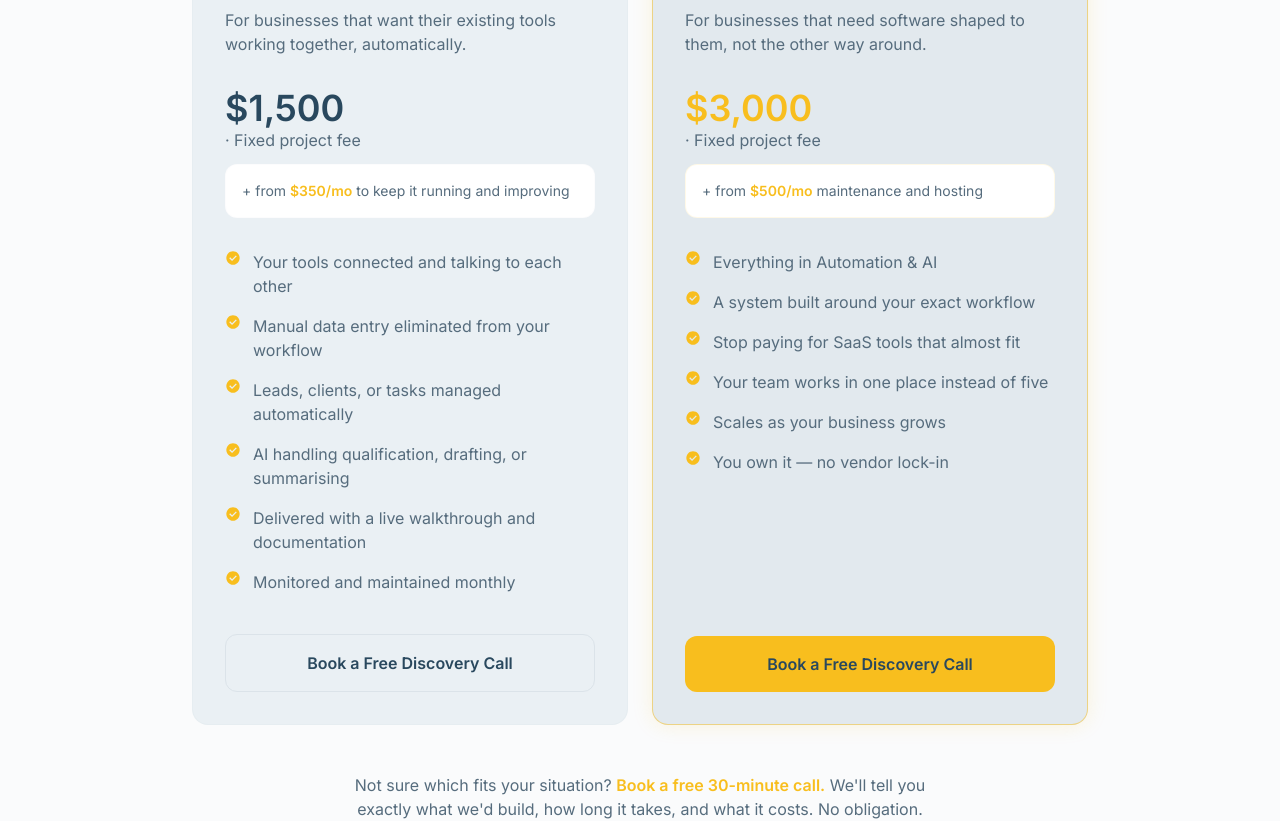
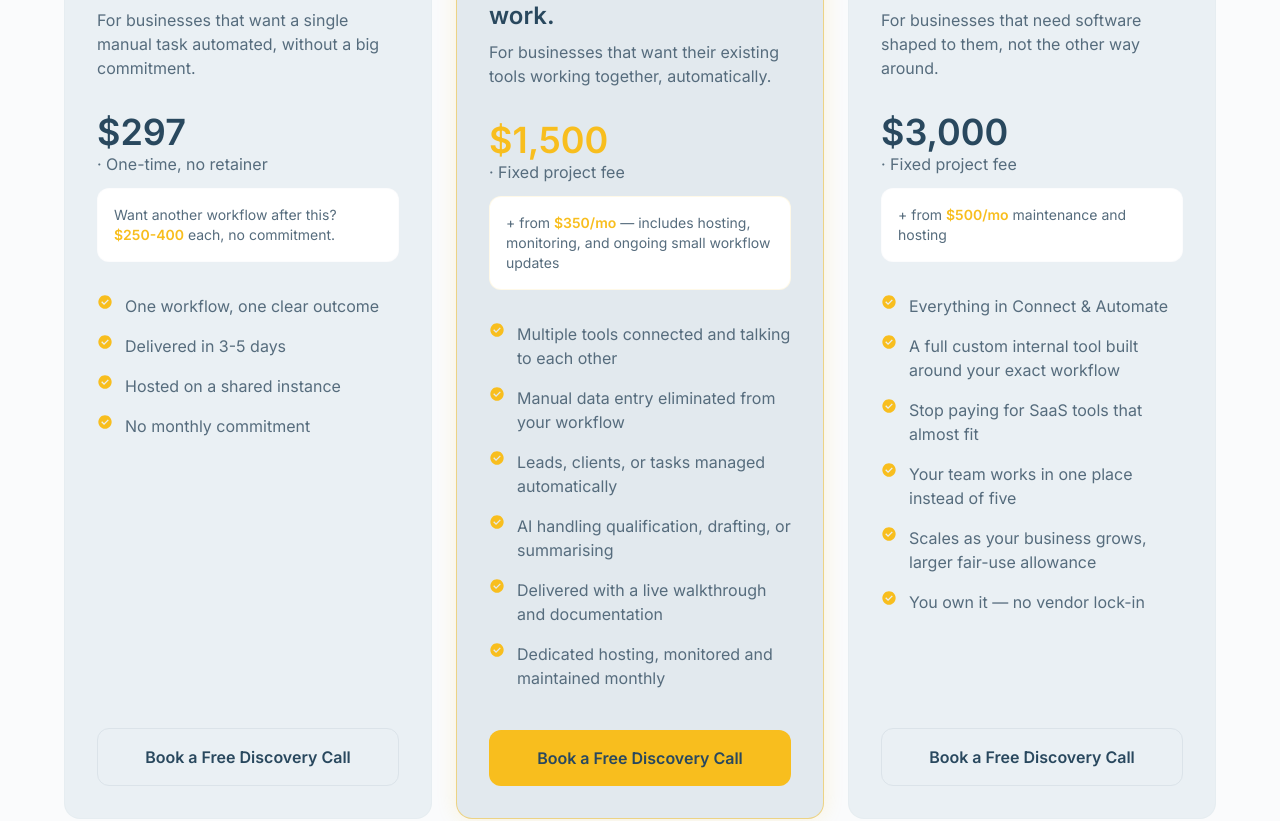
Before and after one commit to EpochWeave/landing, a Nuxt app: page / in a window 1280 px wide. Shown: the part 3340-4161 px from the top of the page. Built offline with nearby package versions, Linux system fonts and the light colour scheme.

Commit message:
feat: pricing changes

```diff
--- a/app/components/PricingSection.vue
+++ b/app/components/PricingSection.vue
@@ -19,29 +19,80 @@ const { calLink } = useBooking()
         </p>
       </div>
 
-      <div class="grid grid-cols-1 md:grid-cols-2 gap-gutter max-w-4xl mx-auto">
+      <div class="grid grid-cols-1 md:grid-cols-3 gap-gutter max-w-6xl mx-auto items-stretch">
 
-        <!-- Card 1: Automation & AI -->
+        <!-- Card 1: Quick Win Automation -->
         <div
           v-motion
           :initial="{ opacity: 0, y: 40 }"
           :visible-once="{ opacity: 1, y: 0, transition: { duration: 600 } }"
-          class="bg-surface-container border border-outline/30 rounded-xl p-stack-lg hover-glow flex flex-col"
+          class="bg-surface-container border border-outline/30 rounded-xl p-stack-lg hover-glow flex flex-col relative"
         >
-          <span class="font-label-mono text-label-mono text-primary mb-3 block">AUTOMATION &amp; AI INTEGRATION</span>
-          <h3 class="text-2xl font-bold mb-2">Connect your tools.<br>Eliminate the manual work.</h3>
-          <p class="text-on-surface-variant mb-8">For businesses that want their existing tools working together, automatically.</p>
+          <div class="absolute -top-4 left-1/2 -translate-x-1/2 bg-surface-container-high border border-outline/30 text-on-surface text-[10px] font-bold px-3 py-1 rounded-full uppercase tracking-widest">
+            Start Here
+          </div>
+          <span class="font-label-mono text-label-mono text-primary mb-3 block">QUICK WIN AUTOMATION</span>
+          <h3 class="text-2xl font-bold mb-2">One workflow.<br>Fixed and delivered fast.</h3>
+          <p class="text-on-surface-variant mb-8">For businesses that want a single manual task automated, without a big commitment.</p>
           <div class="mb-3">
-            <div class="text-4xl font-bold text-on-surface">$1,500</div>
-            <span class="text-on-surface-variant font-body-md">· Fixed project fee</span>
+            <div class="text-4xl font-bold text-on-surface">$297</div>
+            <span class="text-on-surface-variant font-body-md">· One-time, no retainer</span>
           </div>
           <div class="mb-8 p-4 bg-surface rounded-lg border border-outline/10 text-on-surface-variant text-sm">
-            + from <span class="text-primary font-semibold">$350/mo</span> to keep it running and improving
+            Want another workflow after this? <span class="text-primary font-semibold">$250-400</span> each, no commitment.
           </div>
           <ul class="space-y-4 mb-10 flex-grow">
             <li class="flex items-start gap-3 text-on-surface-variant">
               <Icon name="material-symbols:check-circle" class="text-primary shrink-0" />
-              Your tools connected and talking to each other
+              One workflow, one clear outcome
+            </li>
+            <li class="flex items-start gap-3 text-on-surface-variant">
+              <Icon name="material-symbols:check-circle" class="text-primary shrink-0" />
+              Delivered in 3-5 days
+            </li>
+            <li class="flex items-start gap-3 text-on-surface-variant">
+              <Icon name="material-symbols:check-circle" class="text-primary shrink-0" />
+              Hosted on a shared instance
+            </li>
+            <li class="flex items-start gap-3 text-on-surface-variant">
+              <Icon name="material-symbols:check-circle" class="text-primary shrink-0" />
+              No monthly commitment
+            </li>
+          </ul>
+          <a
+            :href="calLink"
+            target="_blank"
+            rel="noopener"
+            class="w-full py-4 border border-outline rounded-lg font-bold hover:bg-surface-container-high transition-colors text-center"
+          >
+            Book a Free Discovery Call
+          </a>
+        </div>
+
+        <!-- Card 2: Automation & AI -->
+        <div
+          v-motion
+          :initial="{ opacity: 0, y: 40 }"
+          :visible-once="{ opacity: 1, y: 0, transition: { duration: 600, delay: 100 } }"
+          class="bg-surface-container-high pricing-pulse rounded-xl p-stack-lg hover-glow flex flex-col relative"
+        >
+          <div class="absolute -top-4 left-1/2 -translate-x-1/2 bg-primary text-on-primary text-[10px] font-bold px-3 py-1 rounded-full uppercase tracking-widest">
+            Most Popular
+          </div>
+          <span class="font-label-mono text-label-mono text-primary mb-3 block">CONNECT &amp; AUTOMATE</span>
+          <h3 class="text-2xl font-bold mb-2">Connect your tools.<br>Eliminate the manual work.</h3>
+          <p class="text-on-surface-variant mb-8">For businesses that want their existing tools working together, automatically.</p>
+          <div class="mb-3">
+            <div class="text-4xl font-bold text-primary">$1,500</div>
+            <span class="text-on-surface-variant font-body-md">· Fixed project fee</span>
+          </div>
+          <div class="mb-8 p-4 bg-surface rounded-lg border border-primary/10 text-on-surface-variant text-sm">
+            + from <span class="text-primary font-semibold">$350/mo</span> — includes hosting, monitoring, and ongoing small workflow updates
+          </div>
+          <ul class="space-y-4 mb-10 flex-grow">
+            <li class="flex items-start gap-3 text-on-surface-variant">
+              <Icon name="material-symbols:check-circle" class="text-primary shrink-0" />
+              Multiple tools connected and talking to each other
             </li>
             <li class="flex items-start gap-3 text-on-surface-variant">
               <Icon name="material-symbols:check-circle" class="text-primary shrink-0" />
@@ -61,47 +112,44 @@ const { calLink } = useBooking()
             </li>
             <li class="flex items-start gap-3 text-on-surface-variant">
               <Icon name="material-symbols:check-circle" class="text-primary shrink-0" />
-              Monitored and maintained monthly
+              Dedicated hosting, monitored and maintained monthly
             </li>
           </ul>
           <a
             :href="calLink"
             target="_blank"
             rel="noopener"
-            class="w-full py-4 border border-outline rounded-lg font-bold hover:bg-surface-container-high transition-colors text-center"
+            class="w-full py-4 bg-primary text-on-primary rounded-lg font-bold hover:scale-[1.02] transition-transform text-center"
           >
             Book a Free Discovery Call
           </a>
         </div>
 
-        <!-- Card 2: Custom Application -->
+        <!-- Card 3: Custom Internal System -->
         <div
           v-motion
           :initial="{ opacity: 0, y: 40 }"
-          :visible-once="{ opacity: 1, y: 0, transition: { duration: 600, delay: 150 } }"
-          class="bg-surface-container-high pricing-pulse rounded-xl p-stack-lg hover-glow flex flex-col relative"
+          :visible-once="{ opacity: 1, y: 0, transition: { duration: 600, delay: 200 } }"
+          class="bg-surface-container border border-outline/30 rounded-xl p-stack-lg hover-glow flex flex-col"
         >
-          <div class="absolute -top-4 left-1/2 -translate-x-1/2 bg-primary text-on-primary text-[10px] font-bold px-3 py-1 rounded-full uppercase tracking-widest">
-            Most Popular
-          </div>
           <span class="font-label-mono text-label-mono text-primary mb-3 block">CUSTOM INTERNAL SYSTEM</span>
           <h3 class="text-2xl font-bold mb-2">Built around how<br>you actually work.</h3>
           <p class="text-on-surface-variant mb-8">For businesses that need software shaped to them, not the other way around.</p>
           <div class="mb-3">
-            <div class="text-4xl font-bold text-primary">$3,000</div>
+            <div class="text-4xl font-bold text-on-surface">$3,000</div>
             <span class="text-on-surface-variant font-body-md">· Fixed project fee</span>
           </div>
-          <div class="mb-8 p-4 bg-surface rounded-lg border border-primary/10 text-on-surface-variant text-sm">
+          <div class="mb-8 p-4 bg-surface rounded-lg border border-outline/10 text-on-surface-variant text-sm">
             + from <span class="text-primary font-semibold">$500/mo</span> maintenance and hosting
           </div>
           <ul class="space-y-4 mb-10 flex-grow">
             <li class="flex items-start gap-3 text-on-surface-variant">
               <Icon name="material-symbols:check-circle" class="text-primary shrink-0" />
-              Everything in Automation &amp; AI
+              Everything in Connect &amp; Automate
             </li>
             <li class="flex items-start gap-3 text-on-surface-variant">
               <Icon name="material-symbols:check-circle" class="text-primary shrink-0" />
-              A system built around your exact workflow
+              A full custom internal tool built around your exact workflow
             </li>
             <li class="flex items-start gap-3 text-on-surface-variant">
               <Icon name="material-symbols:check-circle" class="text-primary shrink-0" />
@@ -113,7 +161,7 @@ const { calLink } = useBooking()
             </li>
             <li class="flex items-start gap-3 text-on-surface-variant">
               <Icon name="material-symbols:check-circle" class="text-primary shrink-0" />
-              Scales as your business grows
+              Scales as your business grows, larger fair-use allowance
             </li>
             <li class="flex items-start gap-3 text-on-surface-variant">
               <Icon name="material-symbols:check-circle" class="text-primary shrink-0" />
@@ -124,7 +172,7 @@ const { calLink } = useBooking()
             :href="calLink"
             target="_blank"
             rel="noopener"
-            class="w-full py-4 bg-primary text-on-primary rounded-lg font-bold hover:scale-[1.02] transition-transform text-center"
+            class="w-full py-4 border border-outline rounded-lg font-bold hover:bg-surface-container-high transition-colors text-center"
           >
             Book a Free Discovery Call
           </a>
```
